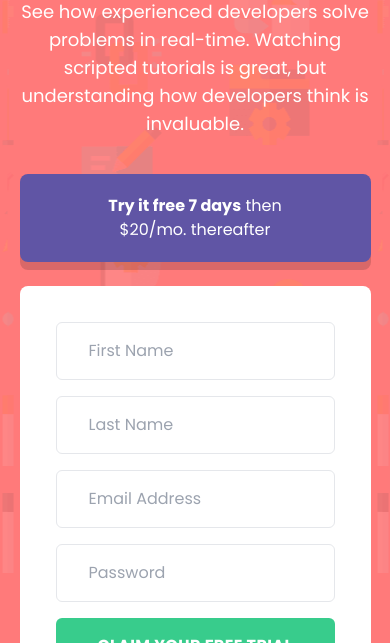
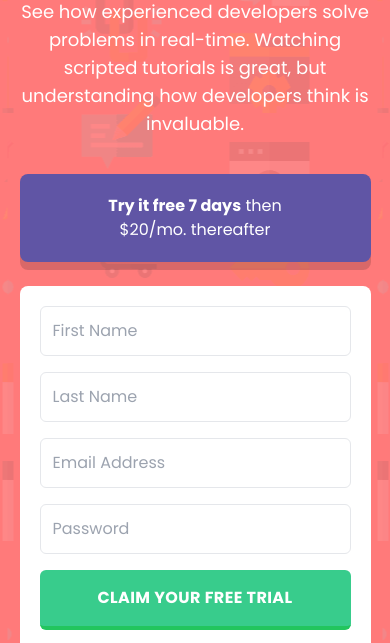
Before and after one commit to yassine-ramla/Frontend-Mentor-Intro-component-with-sign-up-form-solution, a website: page index.html in a window 390 px wide. Shown: the part 178-821 px from the top of the page. Drawn offline with Linux system fonts and the light colour scheme.

```diff
--- a/index.html
+++ b/index.html
@@ -33,16 +33,18 @@
       class="w-full max-w-xl flex flex-col justify-center items center gap-6">
       <section
         class="w-full py-5 px-16 rounded-lg bg-myBlue text-white text-center shadow-custom">
-        <h2><span class="font-bold">Try it free 7 days</span> then $20/mo.
-        thereafter</h2>
+        <h2>
+          <span class="font-bold">Try it free 7 days</span> then $20/mo.
+          thereafter
+        </h2>
       </section>
       <form
-        class="w-full bg-white rounded-lg flex flex-col gap-4 justify-center items center p-9 shadow-custom"
+        class="w-full bg-white rounded-lg flex flex-col gap-4 justify-center items center p-5 lg:p-9 shadow-custom"
         action=".">
         <input
           id="firstName"
           type="text"
-          class="w-full px-8 py-4 text-myDarkBlue outline-none border rounded-md focus:border-myBlue"
+          class="w-full px-3 lg:px-8 py-3 lg:py-4 text-myDarkBlue outline-none border rounded-md focus:border-myBlue"
           placeholder="First Name"
           name="firstName" />
         <label
@@ -52,7 +54,7 @@
         <input
           type="text"
           id="lastName"
-          class="w-full px-8 py-4 text-myDarkBlue outline-none border rounded-md focus:border-myBlue"
+          class="w-full px-3 lg:px-8 py-3 lg:py-4 text-myDarkBlue outline-none border rounded-md focus:border-myBlue"
           placeholder="Last Name"
           name="lastName" />
         <label
@@ -62,7 +64,7 @@
         <input
           type="email"
           id="email"
-          class="w-full px-8 py-4 text-myDarkBlue outline-none border rounded-md focus:border-myBlue"
+          class="w-full px-3 lg:px-8 py-3 lg:py-4 text-myDarkBlue outline-none border rounded-md focus:border-myBlue"
           placeholder="Email Address"
           name="email"
           required />
@@ -73,7 +75,7 @@
         <input
           type="password"
           id="password"
-          class="w-full px-8 py-4 text-myDarkBlue outline-none border rounded-md focus:border-myBlue"
+          class="w-full px-3 lg:px-8 py-3 lg:py-4 text-myDarkBlue outline-none border rounded-md focus:border-myBlue"
           placeholder="Password"
           name="password" />
         <label
```
Also changed, not shown: dist/output.css.
